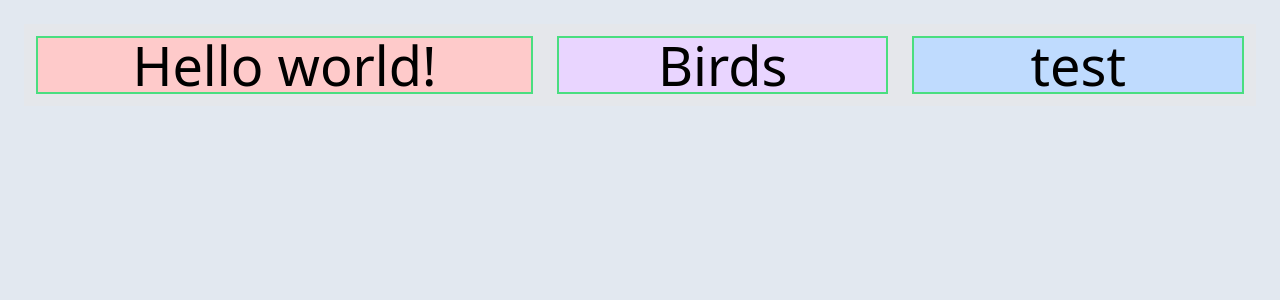
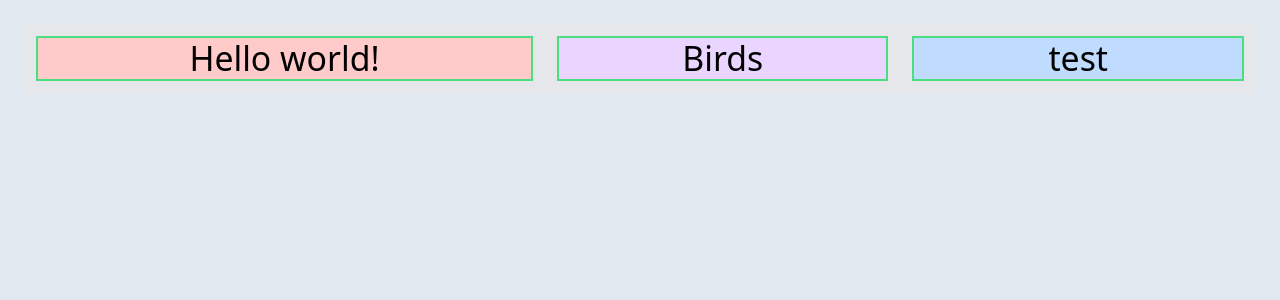
Before and after one commit to timrusin/tailwind, a React (Create React App) app: page / in a window 1280 px wide. Shown: the top 300 px of the page. Built offline with nearby package versions, Linux system fonts and the light colour scheme.

Commit message:
adjusted text sizes a bit

```diff
--- a/src/App.js
+++ b/src/App.js
@@ -1,6 +1,6 @@
 function App() {
   return (
-    <div className="flex text-center m-4 xs:text-1xl sm:text-3xl lg:text-5xl xl:text-8xl bg-gray-200">
+    <div className="flex text-center m-4 xs:text-sm sm:text-base lg:text-3xl xl:text-5xl bg-gray-200">
         <h1 className="basis-1/2 m-2 order-1 border-2 bg-red-200 hover:bg-yellow-200 ease-in duration-200 border-green-400">
           Hello world!
         </h1>
```
